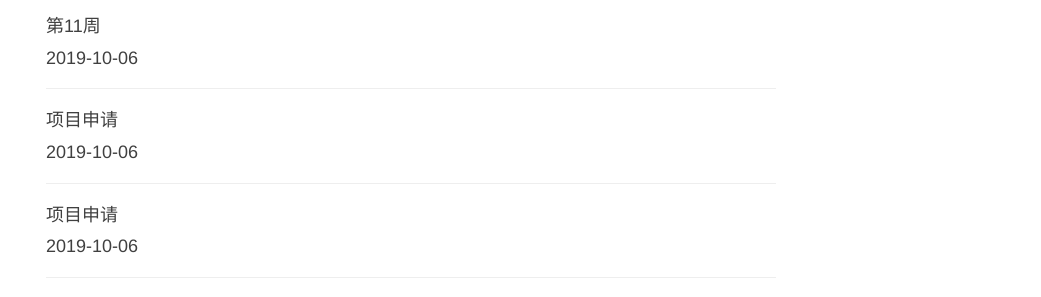
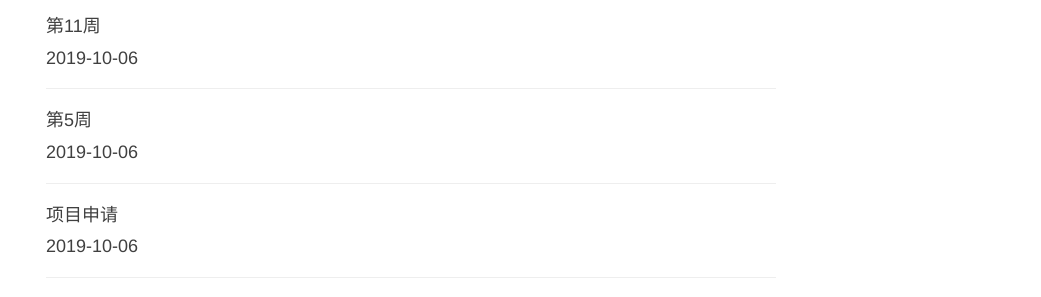
Before and after one commit to daniao2017/daniao2017.github.io, a Jekyll site: the page built from archive.html, in a window 1280 px wide and 900 px high, scrolled down 484 px. Shown: the part 150-447 px from the top of the window, without its empty margins (239-1280 px from the left). Built offline with Jekyll 4.4.1, drawn with Linux system fonts in a browser that asks for light colours; nearby versions of some CDN libraries; comment, search, counter and statistics services are not loaded.

Commit message:
Update 2019-10-06-fiveth_week.md

```diff
--- a/_posts/2019-10-06-fiveth_week.md
+++ b/_posts/2019-10-06-fiveth_week.md
@@ -1,6 +1,6 @@
 ---
 layout:     post
-title:      项目申请
+title:      第5周
 date:       2019-10-06
 author:     肥仔
 catalog: true
```
